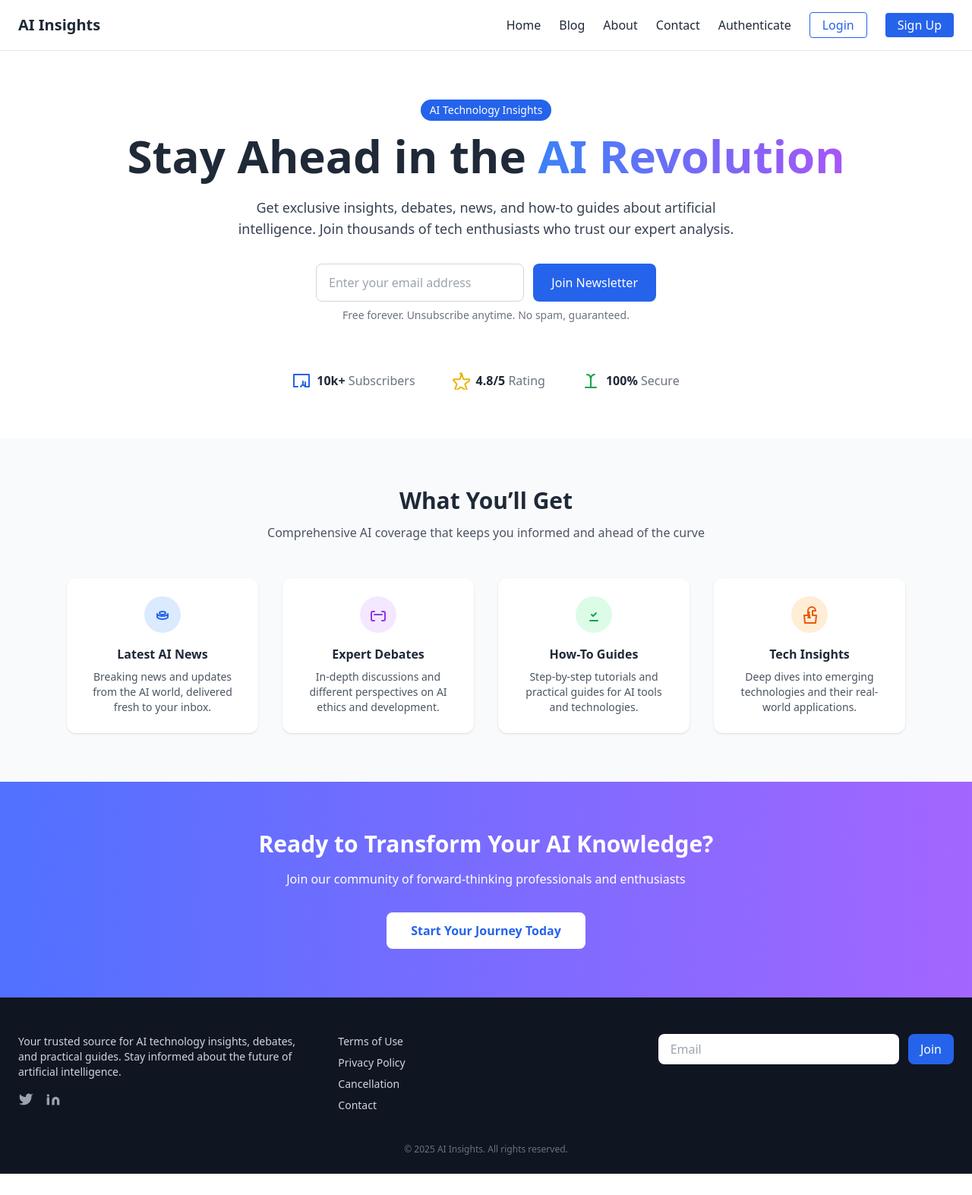
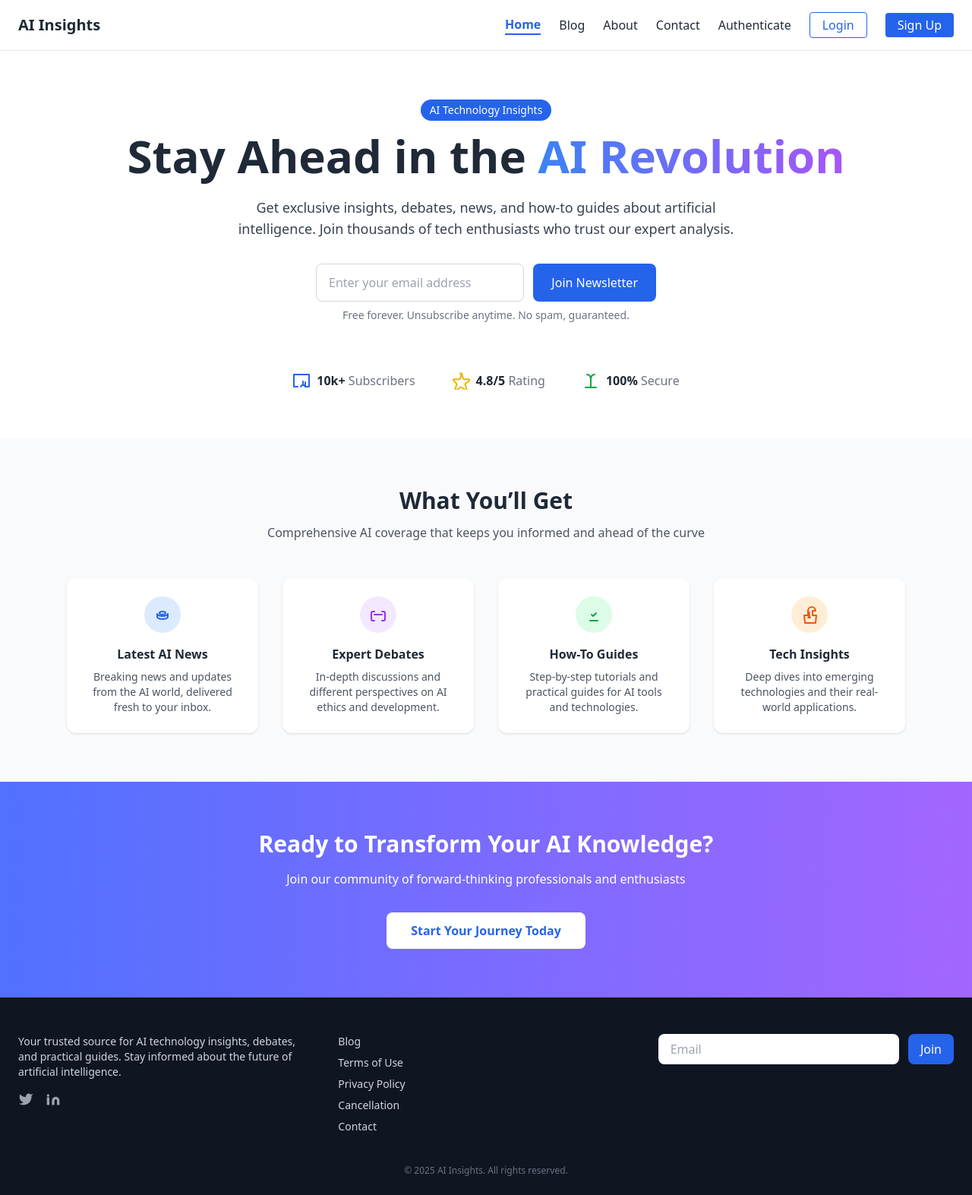
Before and after one commit to rammedisetti/ai-blog, a Django app: page / in a window 1280 px wide. Shown: the whole page at 76% size. Before the commit the page ends 1545 px from the top, so only its background shows below. Run offline with Django 5.2, Linux system fonts and the light colour scheme; some libraries are stand-ins or nearby versions.

Commit message:
Fix nav links and update footer

```diff
--- a/aiblogsite/blog/templates/blog/landing.html
+++ b/aiblogsite/blog/templates/blog/landing.html
@@ -20,8 +20,8 @@
                 </svg>
             </button>
             <nav id="nav-menu" class="hidden md:flex items-center space-x-6">
-                <a href="/" class="hover:text-blue-600">Home</a>
-                <a href="/blog/" class="hover:text-blue-600">Blog</a>
+                <a href="/" class="{% if request.path == '/' %}text-blue-600 font-semibold border-b-2 border-blue-600{% else %}hover:text-blue-600{% endif %}">Home</a>
+                <a href="/blog/" class="{% if request.path == '/blog/' %}text-blue-600 font-semibold border-b-2 border-blue-600{% else %}hover:text-blue-600{% endif %}">Blog</a>
                 <a href="/about/" class="hover:text-blue-600">About</a>
                 <a href="/contact/" class="hover:text-blue-600">Contact</a>
                 <a href="{% url 'accounts:auth_split' %}" class="hover:text-blue-600">Authenticate</a>
@@ -31,8 +31,8 @@
         </div>
         <div id="mobile-menu" class="hidden md:hidden px-6 pb-4">
             <nav class="flex flex-col space-y-2">
-                <a href="/" class="hover:text-blue-600">Home</a>
-                <a href="/blog/" class="hover:text-blue-600">Blog</a>
+                <a href="/" class="{% if request.path == '/' %}text-blue-600 font-semibold border-b-2 border-blue-600{% else %}hover:text-blue-600{% endif %}">Home</a>
+                <a href="/blog/" class="{% if request.path == '/blog/' %}text-blue-600 font-semibold border-b-2 border-blue-600{% else %}hover:text-blue-600{% endif %}">Blog</a>
                 <a href="/about/" class="hover:text-blue-600">About</a>
                 <a href="/contact/" class="hover:text-blue-600">Contact</a>
                 <a href="{% url 'accounts:login' %}" class="hover:text-blue-600">Login</a>
@@ -134,6 +134,7 @@
                 </div>
             </div>
             <div class="text-sm flex flex-col space-y-2">
+                <a href="/blog/" class="hover:text-white">Blog</a>
                 <a href="/terms/" class="hover:text-white">Terms of Use</a>
                 <a href="/privacy/" class="hover:text-white">Privacy Policy</a>
                 <a href="/cancellation/" class="hover:text-white">Cancellation</a>
```
Also changed, not shown: aiblogsite/blog/templates/blog/blog_home.html (+5 -4 lines).
